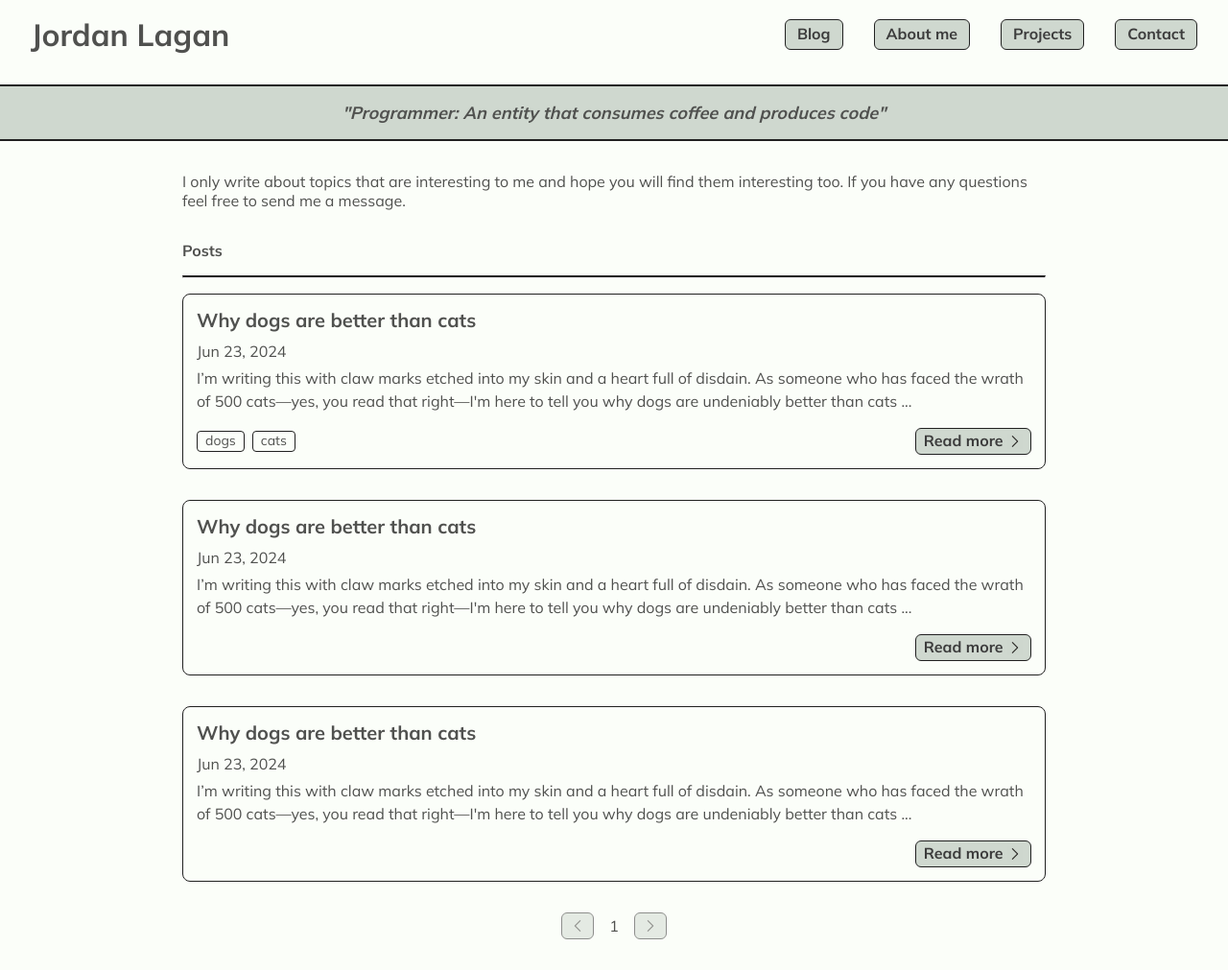
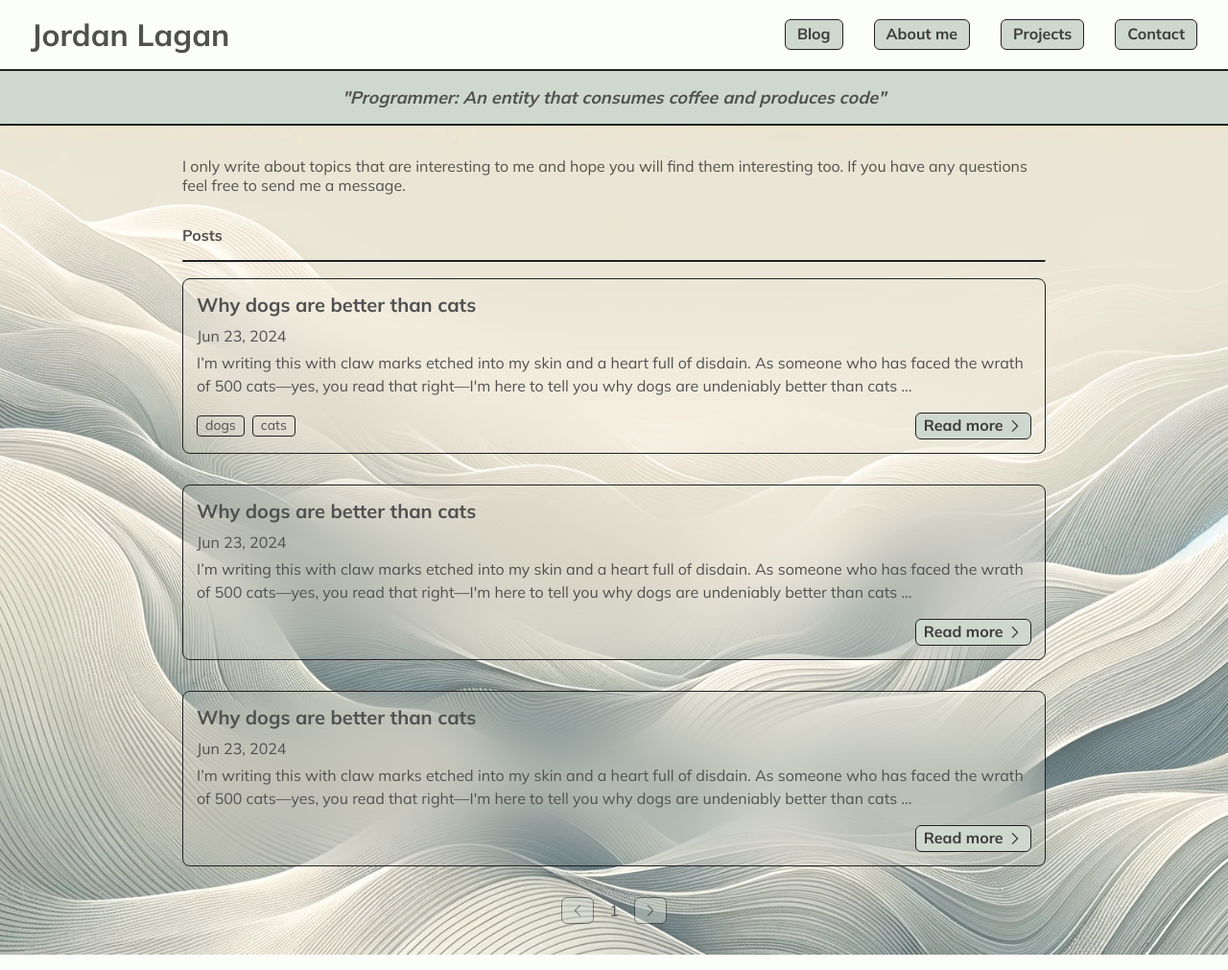
Before and after one commit to Jordanlagan/devblog, a Jekyll site: the page built from index.html, in a window 1280 px wide. Shown: the whole page at 96% size. Built offline with Jekyll 4.4.1, drawn with Linux system fonts in a browser that asks for light colours; the list of posts is cut into pages by our own code.

Commit message:
added bg image

```diff
--- a/_layouts/default.html
+++ b/_layouts/default.html
@@ -6,8 +6,10 @@
   <body>
     {%- include header.html -%}
 
-    <div class="main-content">
-      {{ content }}
+    <div class="main-content-container">
+      <div class="main-content">
+        {{ content }}
+      </div>
     </div>
   </body>
 </html>
--- a/_layouts/home.html
+++ b/_layouts/home.html
@@ -6,6 +6,7 @@
   <body>
     {%- include header.html -%}
 
+    <div class="main-content-container">
       <div class="main-content">
         {{ content }}
 
@@ -91,5 +92,6 @@
           </div>
         {%- endif -%}
       </div>
+    </div>
   </body>
 </html>
--- a/_layouts/projects.html
+++ b/_layouts/projects.html
@@ -6,6 +6,7 @@
   <body>
     {%- include header.html -%}
 
+    <div class="main-content-container">
       <div class="main-content">
         {{ content }}
 
@@ -28,5 +29,6 @@
             <p>Some more cool stuff I built</p>
           </div>
       </div>
+    </div>
   </body>
 </html>
--- a/_layouts/tag.html
+++ b/_layouts/tag.html
@@ -3,6 +3,7 @@
   {%- include head.html -%}
   <body>
     {%- include header.html -%}
+    <div class="main-content-container">
       <div class="main-content">
         <a class="button-thin" href="{{ site.blog_path }}">
           <img src="/assets/images/icons/arrow-left.webp" alt="Back" class="icon left-chevron">
@@ -56,5 +57,6 @@
           </div>
         </div>
       </div>
+    </div>
   </body>
 </html>
--- a/_sass/base.scss
+++ b/_sass/base.scss
@@ -34,13 +34,14 @@ p { line-height: 1.5; }
     div { list-style: none; }
   }
 }
+.main-content-container { background-image: url('/assets/images/bg-1.webp'); background-size: cover; background-position: center; min-height: calc(100vh - 131px); background-attachment: fixed; }
 .main-content { padding: 2em 3em; width: 80%; max-width: 900px; margin: 0 auto; overflow: hidden;
   h1, h2, h3, h4, h5 { margin-bottom: 16px; }
   h3 { font-size: 16px; }
 }
 
 // Mini hero
-.mini-hero { border-top: 2px solid $primary_3; border-bottom: 2px solid $primary_3; padding: 1em 0px; margin-top: 1em; background-color: $background_2;
+.mini-hero { border-top: 2px solid $primary_3; border-bottom: 2px solid $primary_3; padding: 1em 0px; background-color: $background_2;
   h2 { text-align: center; font-size: 18px; font-style: italic; }
 }
 
@@ -87,7 +88,7 @@ a[disabled] { opacity: 50%; }
 }
 .post-list-container { margin-top: 2em;
   .post-list { margin: 12px auto 0px auto; width: 100%; display: flex; gap: 32px; flex-direction: column;
-    .post-list-post { padding: 14px; border: 1px solid $primary_3; border-radius: 8px;
+    .post-list-post { padding: 14px; border: 1px solid $primary_3; border-radius: 8px; backdrop-filter: blur(30px);
       .post-title { margin: 0px 0px 8px 0px; font-size: 20px; }
       .post-date { margin-bottom: 4px; }
       .post-excerpt { margin-bottom: 16px; }
```
Also changed, not shown: assets/images/bg-1.webp (added), assets/images/bg-2.webp (added), 13 other files. Lines whose indentation alone changed are shown as unchanged.
